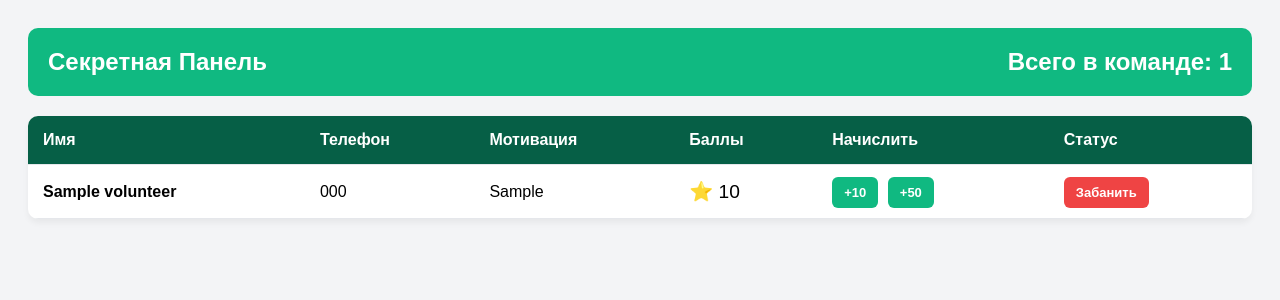
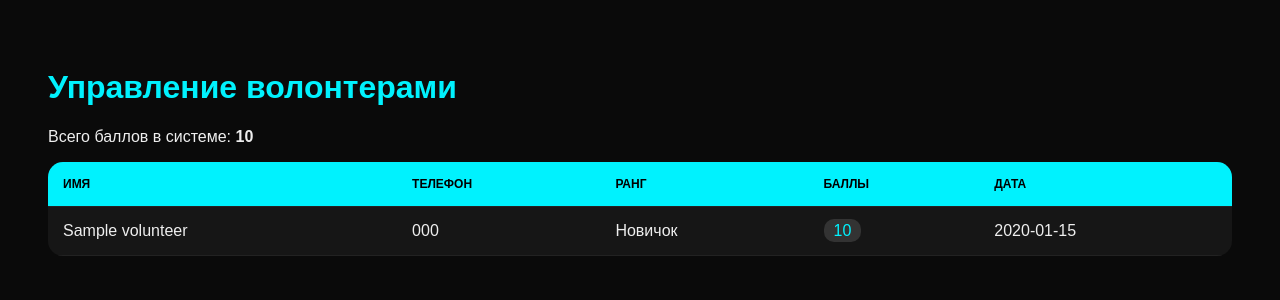
Before and after one commit to legendaryindra09-maker/my-eco-project, a Flask app: page /admin in a window 1280 px wide. Shown: the top 300 px of the page. Run offline with Flask 3, Linux system fonts and the light colour scheme; tables that the repository leaves empty hold one stand-in row (values such as "Sample post").

Commit message:
Update admin.html

```diff
--- a/templates/admin.html
+++ b/templates/admin.html
@@ -2,52 +2,41 @@
 <html lang="ru">
 <head>
     <meta charset="UTF-8">
-    <title>Админка - Центр управления</title>
+    <title>Админ-панель | ECO-UZB</title>
     <style>
-        body { font-family: sans-serif; padding: 20px; background: #f3f4f6; }
-        .header { display: flex; justify-content: space-between; background: #10b981; color: white; padding: 20px; border-radius: 10px; margin-bottom: 20px; }
-        table { width: 100%; border-collapse: collapse; background: white; box-shadow: 0 4px 6px rgba(0,0,0,0.05); border-radius: 10px; overflow: hidden; }
-        th, td { padding: 15px; text-align: left; border-bottom: 1px solid #e5e7eb; }
-        th { background: #065f46; color: white; }
-        .blocked { background: #fee2e2; color: #991b1b; }
-        .btn { padding: 8px 12px; text-decoration: none; border-radius: 6px; color: white; font-size: 13px; font-weight: bold; margin-right: 5px; }
-        .btn-green { background: #10b981; } .btn-red { background: #ef4444; } .btn-gray { background: #6b7280; }
+        body { background: #0a0a0a; color: #eee; font-family: sans-serif; padding: 40px; }
+        table { width: 100%; border-collapse: collapse; background: #161616; border-radius: 15px; overflow: hidden; }
+        th, td { padding: 15px; text-align: left; border-bottom: 1px solid #222; }
+        th { background: #00f2fe; color: black; text-transform: uppercase; font-size: 12px; }
+        .points-pill { background: #333; padding: 3px 10px; border-radius: 10px; color: #00f2fe; }
+        h1 { color: #00f2fe; }
     </style>
 </head>
 <body>
-    <div class="header">
-        <h2 style="margin:0;">Секретная Панель</h2>
-        <h2 style="margin:0;">Всего в команде: {{ volunteers|length }}</h2>
-    </div>
+    <h1>Управление волонтерами</h1>
+    <p>Всего баллов в системе: <strong>{{ total_points }}</strong></p>
 
     <table>
+        <thead>
             <tr>
                 <th>Имя</th>
                 <th>Телефон</th>
-            <th>Мотивация</th>
+                <th>Ранг</th>
                 <th>Баллы</th>
-            <th>Начислить</th>
-            <th>Статус</th>
+                <th>Дата</th>
             </tr>
+        </thead>
+        <tbody>
             {% for v in volunteers %}
-        <tr class="{% if v.is_blocked %}blocked{% endif %}">
-            <td><strong>{{ v.name }}</strong></td>
+            <tr>
+                <td>{{ v.name }}</td>
                 <td>{{ v.phone }}</td>
-            <td>{{ v.motivation }}</td>
-            <td style="font-size: 1.2rem;">⭐ {{ v.points }}</td>
-            <td>
-                <a href="/admin/points/{{ v.id }}/10?key=admin123" class="btn btn-green">+10</a>
-                <a href="/admin/points/{{ v.id }}/50?key=admin123" class="btn btn-green">+50</a>
-            </td>
-            <td>
-                {% if v.is_blocked %}
-                    <a href="/admin/block/{{ v.id }}?key=admin123" class="btn btn-gray">Разбанить</a>
-                {% else %}
-                    <a href="/admin/block/{{ v.id }}?key=admin123" class="btn btn-red">Забанить</a>
-                {% endif %}
-            </td>
+                <td>{{ v.get_rank() }}</td>
+                <td><span class="points-pill">{{ v.points }}</span></td>
+                <td>{{ v.time_joined }}</td>
             </tr>
             {% endfor %}
+        </tbody>
     </table>
 </body>
 </html>
```
Lines whose indentation alone changed are shown as unchanged.
